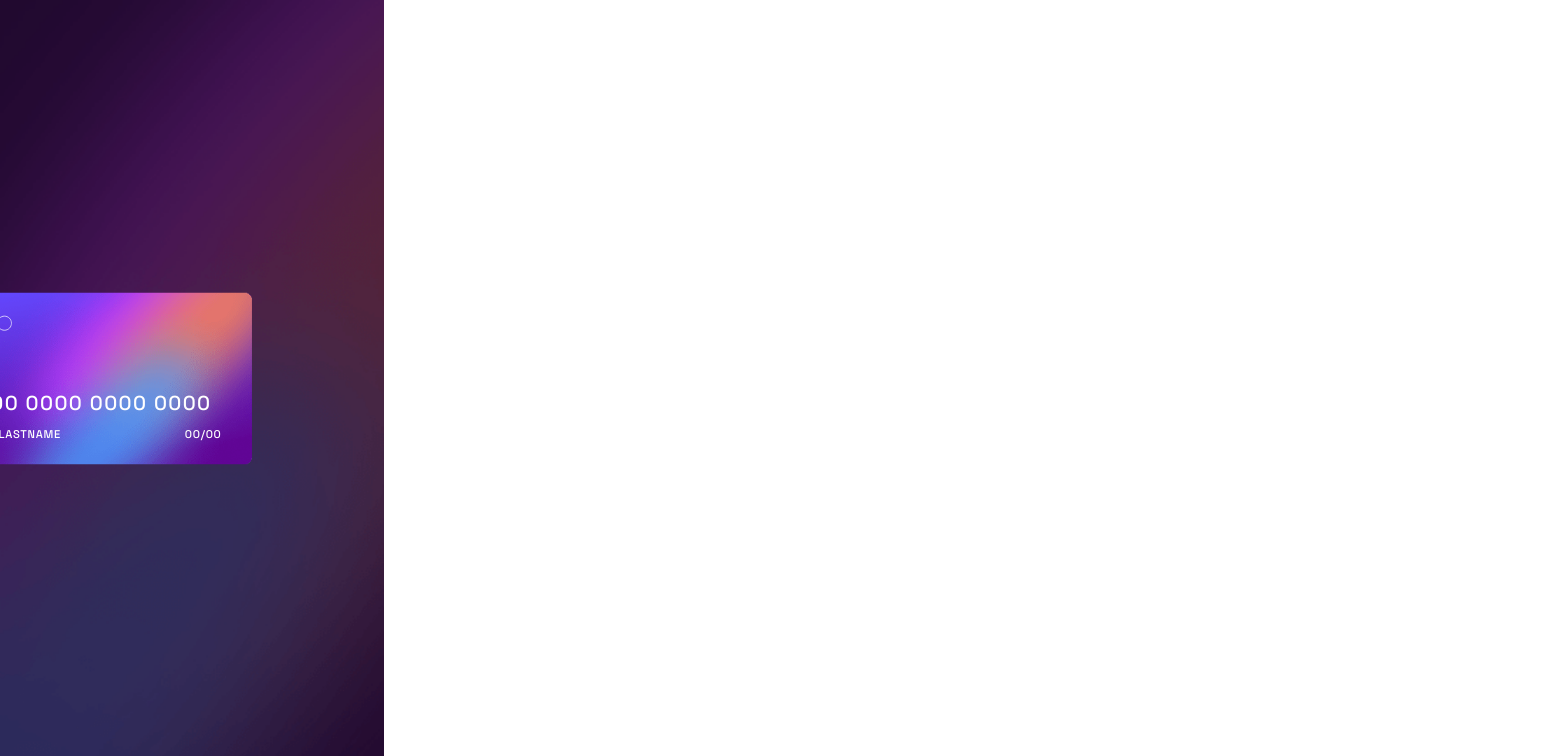
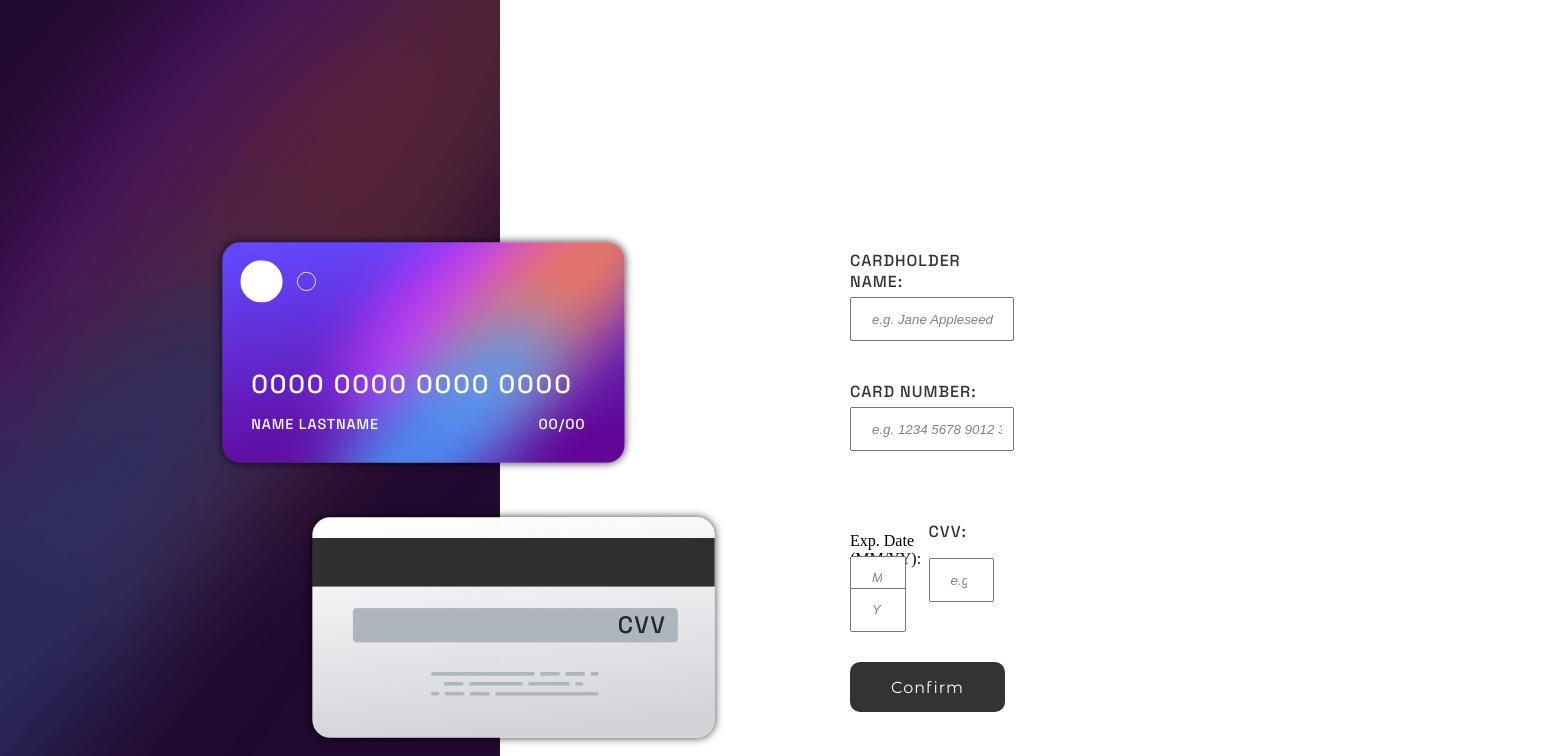
Before and after one commit to dansaround/frontend-interactive-card, a React (Vite) app: page / in a window 1280 px wide. Shown: the top 756 px of the page, 1555 px wide, since content can reach past the window. Built offline with nearby package versions, Linux system fonts and the light colour scheme.

Commit message:
responsive y logica completado

```diff
--- a/src/Container.jsx
+++ b/src/Container.jsx
@@ -1,20 +1,14 @@
-import { useState } from "react";
 import Header from "./components/Header/Header";
 import FormSide from "./components/FormSide/FormSide";
+import { useFormValidation } from "./useFormValidation";
 
 function Container() {
-  const [cardContent, setCardContent] = useState({
-    cardholderName: "",
-    cardNumber: "",
-    expiryDateMonth: "",
-    expiryDateYear: "",
-    cvc: "",
-  });
+  const formData = useFormValidation();
 
   return (
     <>
-      <Header cardContent={cardContent} />
-      <FormSide cardContent={cardContent} setCardContent={setCardContent} />
+      <Header cardContent={formData.cardContent} />
+      <FormSide {...formData} />
     </>
   );
 }
--- a/src/components/CardDeco/CardDeco.css
+++ b/src/components/CardDeco/CardDeco.css
@@ -101,11 +101,13 @@
     flex-direction: column;
     height: 245px;
     width: 447px;
-    transform: scale(0.7);
     position: absolute;
-    top: 0;
-    margin-top: 20%;
-    margin-left: -10%;
+    left: 250px;
+    top: 130px;
+    border-radius: 20px;
+    transform: scale(0.9);
+    box-shadow: 0 0 10px 0 rgba(0, 0, 0, 0.8);
+    z-index: 1;
   }
 
   .card-back {
@@ -117,7 +119,11 @@
     height: 245px;
     width: 447px;
     position: absolute;
-    bottom: 8%;
-    left: 3%;
+    bottom: 250px;
+    left: 290px;
+    border-radius: 20px;
+    transform: scale(0.9);
+    box-shadow: 0 0 10px 0 rgba(0, 0, 0, 0.8);
+    z-index: 1;
   }
 }
--- a/src/components/CardDeco/CardDeco.jsx
+++ b/src/components/CardDeco/CardDeco.jsx
@@ -5,7 +5,7 @@ function CardDeco({ cardContent }) {
     <div className="cardDeco">
       <div className="card-back">
         <div className="card-back-content">
-          <span>{cardContent.cvc || "CVV"}</span>
+          <span>{cardContent.cvv || "CVV"}</span>
         </div>
       </div>
       <div className="card-front">
--- a/src/components/FormSide/FormSide.css
+++ b/src/components/FormSide/FormSide.css
@@ -3,7 +3,7 @@
   height: 70vh;
   width: auto;
   padding-top: 50px;
-  background-color: whitesmoke;
+  background-color: white;
   padding-left: 20px;
 }
 
@@ -13,36 +13,49 @@
   margin: 30px 20px;
 }
 
-.exp-cvc-container {
+.exp-cvv-container {
   display: flex;
   margin: 30px 20px;
   justify-content: space-between;
 }
 
-.expiry-date-container {
-  margin: 0;
-  width: 50%;
-}
-
-.cvc-container {
+.cvv-container {
   margin: 0;
   margin-right: 30px;
   width: 30%;
 }
 
+.cvv-container input {
+  margin: 0;
+  margin-top: 16px;
+  margin-right: 30px;
+}
+
+.expiry-date-container {
+  margin: 0;
+  width: 50%;
+  display: flex;
+  flex-wrap: wrap;
+}
 .expiry-date-container input {
-  width: 30%;
-  margin-right: 30 px;
+  width: 60%;
+  margin-right: 30px;
+  margin-top: -20px;
+}
+
+#expiryDateMonth-input {
+  flex-basis: 50%;
+}
+
+#expiryDateYear-input {
+  flex-basis: 50%;
 }
 
 input {
   height: 40px;
   width: 90%;
   margin-top: 5px;
-}
-
-input:nth-child(2) {
-  margin-left: 20px;
+  padding: 0 10px;
 }
 
 input::placeholder {
@@ -80,28 +93,51 @@ label {
   letter-spacing: 1px;
   font-family: "Montserrat Alternates";
   text-transform: capitalize;
+  border-radius: 10px;
+}
+
+.error {
+  border-color: tomato;
+}
+
+.thank {
+  display: flex;
+  flex-direction: column;
+  justify-content: center;
+  align-items: center;
+  margin-top: 6rem;
+}
+
+.thank img {
+  width: 90px;
+  margin-bottom: 40px;
+}
+
+.thank h2,
+p {
+  font-family: "Space Grotesk", sans-serif;
+  margin-bottom: 30px;
+}
+
+.thank h2 {
+  letter-spacing: 5px;
+  font-weight: 200;
+  font-size: 2rem;
+}
+
+.thank p {
+  color: hsl(279, 6%, 55%);
+  font-size: 1.2rem;
+}
+
+.thank button {
+  margin: top;
 }
 
 /* VALIDADORES */
 
-.info--hidden {
-  height: 0 !important;
-}
-
-.info {
-  transition: height 0.3s ease-in-out;
-  font-size: 13px;
-  margin-top: 4px;
-  margin-bottom: 15px;
-  overflow: hidden;
-  height: 20px;
-  color: red;
-  transform: translateY(-10px);
-  margin: 0;
-}
-
-.input--error {
-  border: 1px solid red !important;
+.hidden {
+  display: none !important;
 }
 
 .shake {
@@ -132,12 +168,57 @@ label {
   }
 }
 
+.error-message {
+  position: relative;
+}
+
+.error-message::before {
+  content: "Wrong input";
+  position: absolute;
+  left: 0;
+  bottom: -20px;
+  color: red;
+  font-weight: 700;
+  font-size: 10px;
+}
+
 /* MEDIA QUERIES DESKTOP */
 @media only screen and (min-width: 768px) {
   .form-side {
-    display: flex;
+    position: absolute;
+    top: 0;
+    left: 500px;
+    width: auto;
+    height: 100%;
+    padding-right: 530px;
+    padding-left: 330px;
+    padding-top: 220px;
+  }
+
+  .button--primary {
+    width: 950%;
+  }
+
+  #expiryDateMonth-input {
+    flex-basis: 40%;
+  }
+  #expiryDateYear-input {
+    flex-basis: 40%;
+  }
+
+  .thank {
+    position: absolute;
+    top: -100px;
+    width: auto;
+    height: 100%;
+    left: 1000px;
+  }
+
+  .thank button {
+    width: 200px;
   }
 }
+
 /* ////////////////////////////////////////////////////////////////////////////////////////////////////////////////////////////////////////////////////////////// */
 
 /* .form-side {
@@ -151,13 +232,13 @@ label {
 
 .cardholder-name-container,
 .card-number-container,
-.cvc-container {
+.cvv-container {
   display: flex;
   flex-direction: column;
   margin: 30px 20px;
 }
 
-.exp-cvc-container {
+.exp-cvv-container {
   display: flex;
   width: 100%;
   margin-left: 20px;
@@ -172,11 +253,11 @@ label {
   margin-left: 10px;
 }
 
-.cvc-container {
+.cvv-container {
   margin: 0;
   width: 35%;
 }
-.cvc-container input {
+.cvv-container input {
   width: 100%;
 }
 
--- a/src/components/FormSide/FormSide.jsx
+++ b/src/components/FormSide/FormSide.jsx
@@ -1,147 +1,144 @@
 import "./FormSide.css";
+import { useState } from "react";
 
-function FormSide({ cardContent, setCardContent }) {
-  const handleInput = (e) => {
-    const { name, value } = e.target;
-    if (name === "cardNumber")
-      e.target.value = value
-        .replace(/\s/g, "")
-        .replace(/(.{4})/g, "$1 ")
-        .trim()
-        .slice(0, 19);
-    if (name === "expiryDateMonth" || name === "expiryDateYear")
-      e.target.value = value
-        .toString()
-        .replace(/[^0-9]/g, "")
-        .substring(0, 2);
-    if (name === "expiryDateMonth" && value > 12) e.target.value = "12";
-    if (name === "cvc")
-      e.target.value = value.replace(/[^0-9]/g, "").substring(0, 3);
+function FormSide(formData) {
+  const [isFormCorrect, setIsFormCorrect] = useState(false);
 
-    setCardContent({ ...cardContent, [name]: e.target.value });
-  };
+  const {
+    cardContent,
+    isAValidCVV,
+    handleInputChange,
+    isAValidCardNumber,
+    isAValidCardholderName,
+    isAValidExpirationYear,
+    isAValidExpirationMonth,
+  } = formData;
 
-  const handleError = (target, message = "Error", type = "add") => {
-    const buttonPrimary = document.querySelector(".button--primary");
-    buttonPrimary.classList.add("shake");
-    buttonPrimary.addEventListener("animationend", () => {
-      buttonPrimary.classList.remove("shake");
-    });
+  const handleShowError = (target, messageTarget) => {
+    const selectedTarget = document.querySelector(target);
+    const selectedMessageTarget = document.querySelector(messageTarget);
 
-    document.querySelector(`.pedro`).nextElementSibling.innerHTML = message;
-    document
-      .querySelector(".pedro")
-      .classList[type === "add" ? "add" : "remove"]("info--hidden");
-    document.querySelector(`.juan`).classList[type]("input--error");
-
-    // document
-    //   .querySelector(`.label${target}`)
-    //   .nextElementSibling.classList[type === "add" ? "add" : "remove"](
-    //     "info--hidden"
-    //   );
-    // document.querySelector(`.label${target}`).classList[type]("input--error");
+    selectedTarget.className = "error";
+    selectedMessageTarget.className = "error-message";
   };
 
   //   FUNCION PARA EL BOTON SUBMIT
-
   const handleSubmit = (e) => {
     e.preventDefault();
-    handleError("pedro", "Can`t be blank");
-    // for (let i in cardContent) {
-    //   if (!cardContent[i]) {
-    //     handleError(i, "Can`t be blank");
-    //   } else handleError(i, "", "remove");
-    // }
 
-    // if (cardContent.cardNumber) {
-    //   if (cardContent.cardNumber.length < 19) {
-    //     handleError("cardNumber", "Number is too short");
-    //   } else if (cardContent.cardNumber.match(/[^0-9\s]/g)) {
-    //     handleError("cardNumber", "Wrong format, numbers only");
-    //   } else handleError("cardNumber", "", "remove");
-    // }
+    const validCardholder = isAValidCardholderName(cardContent.cardholderName);
+    const validCardNumber = isAValidCardNumber(cardContent.cardNumber);
+    const validCardYear = isAValidExpirationYear(cardContent.expiryDateYear);
+    const validCardMonth = isAValidExpirationMonth(cardContent.expiryDateMonth);
+    const validCVV = isAValidCVV(cardContent.cvv);
 
-    // if (cardContent.cvc) {
-    //   if (cardContent.cvc.length < 3) {
-    //     handleError("cvc", "CVC is too short");
-    //   } else handleError("cvc", "", "remove");
-    // }
+    if (!validCardholder) {
+      handleShowError("#cardholder-name", "#cardholderName-input");
+    }
+    if (!validCardNumber) {
+      handleShowError("#card-number", "#cardNumber-input");
+    }
+    if (!validCardMonth) {
+      handleShowError("#expiry-date-month", "#expiryDateMonth-input");
+    }
+    if (!validCardYear) {
+      handleShowError("#expiry-date-year", "#expiryDateYear-input");
+    }
+    if (!validCVV) {
+      handleShowError("#cvv", "#cvv-input");
+    }
 
-    // if (!cardContent.expiryDateMonth)
-    //   handleError("expiryDateMonth", "Can`t be blank");
-    // if (!cardContent.expiryDateYear)
-    //   handleError("expiryDateYear", "Can`t be blank");
-
-    // if (document.querySelectorAll(".input--error").length === 0)
-    //   console.log("Submitted data:", cardContent);
-
-    // if (document.querySelectorAll(".info--hidden").length === 0)
-    //   console.log("Submitted data:", cardContent);
+    if (
+      ![
+        validCardholder,
+        validCardNumber,
+        validCardMonth,
+        validCardYear,
+        validCVV,
+      ].includes(false)
+    ) {
+      setIsFormCorrect(true);
+    }
   };
 
   return (
+    <>
+      {!isFormCorrect ? (
         <section className="form-side">
           <form onSubmit={handleSubmit}>
             <div className="container">
-          <label htmlFor="cardholder-name">
+              <label className="labelcardholderName" htmlFor="cardholder-name">
                 Cardholder Name:
+                <div id="cardholderName-input">
                   <input
                     type="text"
                     id="cardholder-name"
                     name="cardholderName"
                     placeholder="e.g. Jane Appleseed"
-              onChange={handleInput}
+                    onChange={handleInputChange}
                   />
+                </div>
               </label>
             </div>
 
             <div className="container">
-          <label className="pedro" htmlFor="card-number">
+              <label className="labelcardNumber" htmlFor="card-number">
                 Card Number:
+                <div id="cardNumber-input">
                   <input
-              className="juan"
                     type="text"
                     id="card-number"
                     name="cardNumber"
                     placeholder="e.g. 1234 5678 9012 3456"
-              onChange={handleInput}
-              minLength={19}
+                    onChange={handleInputChange}
+                    maxLength={19}
                   />
+                </div>
               </label>
               <p className="info info--hidden" aria-live="polite"></p>
             </div>
 
-        <div className="exp-cvc-container">
+            <div className="exp-cvv-container">
               <div className="expiry-date-container">
-            <label htmlFor="expiry-date">
-              Exp. Date (MM/YY)
+                <label
+                  className="labelmm-labelyy"
+                  htmlFor="expiry-date"
+                ></label>
+                Exp. Date (MM/YY):
+                <div id="expiryDateMonth-input">
                   <input
                     type="number"
                     id="expiry-date-month"
                     name="expiryDateMonth"
                     placeholder="MM"
-                onChange={handleInput}
+                    maxLength={2}
+                    onChange={handleInputChange}
                   />
+                </div>
+                <div id="expiryDateYear-input">
                   <input
                     type="number"
                     id="expiry-date-year"
                     name="expiryDateYear"
                     placeholder="YY"
-                onChange={handleInput}
+                    maxLength={2}
+                    onChange={handleInputChange}
                   />
-            </label>
+                </div>
                 <p className="info info--hidden" aria-live="polite"></p>
               </div>
-          <div className="cvc-container">
-            <label htmlFor="cvc">
-              CVC:
+              <div className="cvv-container">
+                <label className="labelcvv" htmlFor="cvv">
+                  cvv:
+                  <div id="cvv-input">
                     <input
                       type="number"
-                id="cvc"
-                name="cvc"
+                      id="cvv"
+                      name="cvv"
                       placeholder="e.g. 123"
-                onChange={handleInput}
+                      onChange={handleInputChange}
                     />
+                  </div>
                 </label>
                 <p className="info info--hidden" aria-live="polite"></p>
               </div>
@@ -153,6 +150,22 @@ function FormSide({ cardContent, setCardContent }) {
             </div>
           </form>
         </section>
+      ) : (
+        <div className="thank">
+          <img src="src/assets/images/icon-complete.svg" alt="completed" />
+          <h2>THANK YOU!</h2>
+          <p>We've added your card details</p>
+          <button
+            onClick={() => {
+              setIsFormCorrect(false);
+            }}
+            className="button--primary"
+          >
+            Continue
+          </button>
+        </div>
+      )}
+    </>
   );
 }
 export default FormSide;
@@ -180,8 +193,8 @@ export default FormSide;
 //   updateCardContent(e);
 // };
 
-// const handleCvcChange = (e) => {
-//   setCvc(e.target.value);
+// const handlecvvChange = (e) => {
+//   setcvv(e.target.value);
 //   updateCardContent(e);
 // };
 
--- a/src/components/Header/Header.css
+++ b/src/components/Header/Header.css
@@ -1,7 +1,6 @@
 .header {
   width: 100%;
   height: 250px;
-  position: relative;
   background-image: url("../../assets/images/bg-main-mobile.png");
   background-size: cover;
 }
@@ -9,10 +8,10 @@
 /* MEDIA QUERY DESKTOP */
 @media only screen and (min-width: 768px) {
   .header {
-    height: 100vw;
-    width: 30%;
-    position: relative;
+    height: 1000px;
+    width: 500px;
     background-image: url("../../assets/images/bg-main-desktop.png");
     background-size: cover;
+    display: flex;
   }
 }
--- a/src/components/Header/Header.jsx
+++ b/src/components/Header/Header.jsx
@@ -1,5 +1,6 @@
 import "./Header.css";
 import CardDeco from "../CardDeco/CardDeco";
+import { useFormValidation } from "../../useFormValidation";
 
 function Header({ cardContent }) {
   return (
--- /dev/null
+++ b/src/useFormValidation.js
@@ -0,0 +1,91 @@
+import { useState } from "react";
+
+export const useFormValidation = () => {
+  const [cardContent, setCardContent] = useState({
+    cardholderName: "",
+    cardNumber: "",
+    expiryDateMonth: "",
+    expiryDateYear: "",
+    cvv: "",
+  });
+
+  const handleInputChange = (e) => {
+    const { name, value } = e.target;
+
+    if (name === "cardNumber")
+      e.target.value = value
+        .replace(/\s/g, "")
+        .replace(/(.{4})/g, "$1 ")
+        .trim()
+        .slice(0, 19);
+    if (name === "expiryDateMonth" || name === "expiryDateYear")
+      e.target.value = value
+        .toString()
+        .replace(/[^0-9]/g, "")
+        .substring(0, 2);
+    if (name === "expiryDateMonth" && value > 12) e.target.value = "12";
+    if (name === "cvv")
+      e.target.value = value.replace(/[^0-9]/g, "").substring(0, 3);
+
+    setCardContent({ ...cardContent, [name]: e.target.value });
+  };
+
+  const isAValidCardNumber = (value) => {
+    let isCorrect = true;
+
+    !value.length && (isCorrect = false);
+    value.length < 19 && (isCorrect = false);
+
+    return isCorrect;
+  };
+
+  const isAValidCardholderName = (value) => {
+    let isCorrect = true;
+
+    !value.length && (isCorrect = false);
+    !/^[a-zA-Z]+$/.test(value) && (isCorrect = false);
+
+    return isCorrect;
+  };
+
+  const isAValidExpirationYear = (value) => {
+    let isCorrect = true;
+
+    !value.length && (isCorrect = false);
+    !/^[0-9]+$/.test(value) && (isCorrect = false);
+    value.length < 2 && (isCorrect = false);
+
+    return isCorrect;
+  };
+
+  const isAValidExpirationMonth = (value) => {
+    let isCorrect = true;
+
+    !value.length && (isCorrect = false);
+    !/^[0-9]+$/.test(value) && (isCorrect = false);
+    value.length < 2 && (isCorrect = false);
+
+    return isCorrect;
+  };
+
+  const isAValidCVV = (value) => {
+    let isCorrect = true;
+
+    !value.length && (isCorrect = false);
+    !/^[0-9]+$/.test(value) && (isCorrect = false);
+    value.length < 3 && (isCorrect = false);
+
+    return isCorrect;
+  };
+
+  return {
+    cardContent,
+    isAValidCVV,
+    setCardContent,
+    handleInputChange,
+    isAValidCardNumber,
+    isAValidExpirationYear,
+    isAValidCardholderName,
+    isAValidExpirationMonth,
+  };
+};
```
Lines whose indentation alone changed are shown as unchanged.
